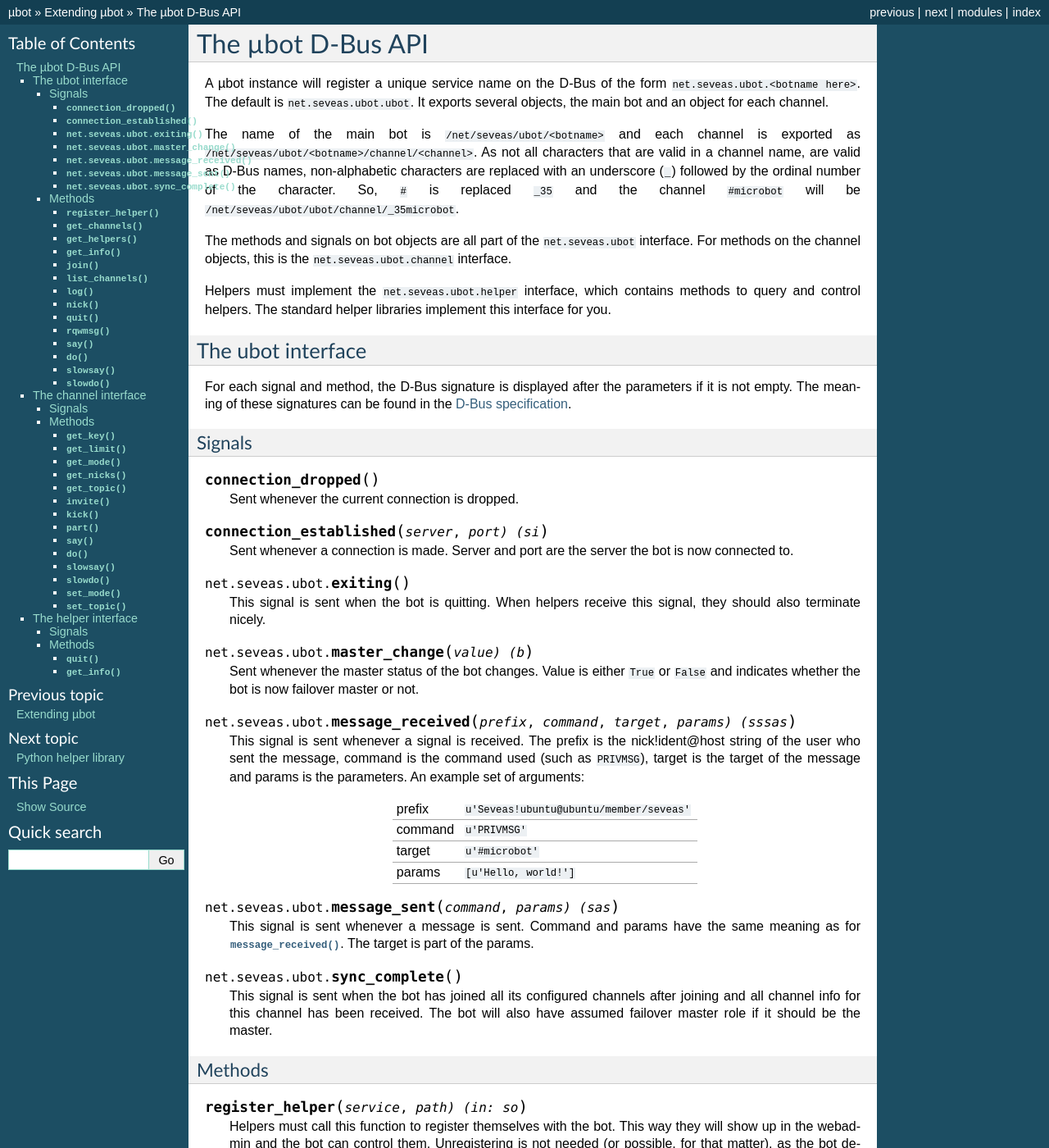
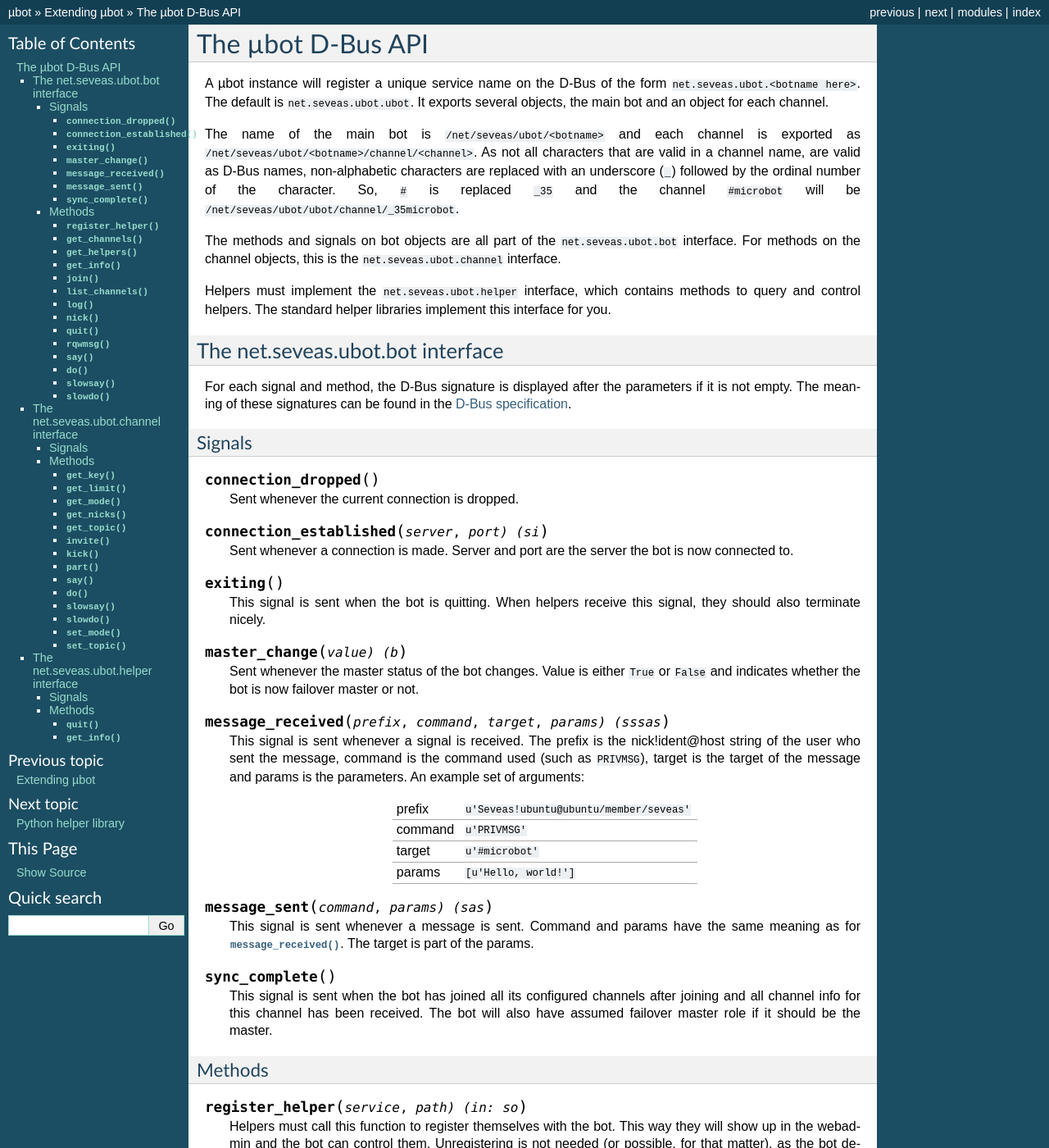
Before and after one commit to seveas/ubot, a Sphinx documentation site: the page built from doc/dbusapi.rst, in a window 1280 px wide and 1400 px high. Shown: the whole window at 82% size. Built offline with Sphinx 7.4.7, drawn with Linux system fonts in a browser that asks for light colours; some of the changed text lies outside the part shown.

Commit message:
Rename the net.seveas.ubot interface to net.seveas.ubot.bot

```diff
--- a/doc/dbusapi.rst
+++ b/doc/dbusapi.rst
@@ -12,16 +12,16 @@ non-alphabetic characters are replaced with an underscore (``_``) followed by
 the ordinal number of the character. So, ``#`` is replaced ``_35`` and the
 channel ``#microbot`` will be ``/net/seveas/ubot/ubot/channel/_35microbot``.
 
-The methods and signals on bot objects are all part of the ``net.seveas.ubot``
-interface. For methods on the channel objects, this is the
-``net.seveas.ubot.channel`` interface.
+The methods and signals on bot objects are all part of the
+``net.seveas.ubot.bot`` interface. For methods on the channel objects, this is
+the ``net.seveas.ubot.channel`` interface.
 
 Helpers must implement the ``net.seveas.ubot.helper`` interface, which contains
 methods to query and control helpers. The standard helper libraries implement
 this interface for you.
 
-The ubot interface
-------------------
+The net.seveas.ubot.bot interface
+---------------------------------
 
 For each signal and method, the D-Bus signature is displayed after the
 parameters if it is not empty. The meaning of these signatures can be found in
@@ -38,17 +38,17 @@ Signals
 
    Sent whenever a connection is made. Server and port are the server the bot
    is now connected to.
-.. function:: net.seveas.ubot.exiting()
+.. function:: exiting()
 
    This signal is sent when the bot is quitting. When helpers receive this
    signal, they should also terminate nicely.
 
-.. function:: net.seveas.ubot.master_change(value) (b)
+.. function:: master_change(value) (b)
 
    Sent whenever the master status of the bot changes. Value is either ``True``
    or ``False`` and indicates whether the bot is now failover master or not.
 
-.. function:: net.seveas.ubot.message_received(prefix, command, target, params) (sssas)
+.. function:: message_received(prefix, command, target, params) (sssas)
 
    This signal is sent whenever a signal is received. The prefix is the
    nick!ident\@host string of the user who sent the message, command is the
@@ -62,13 +62,13 @@ Signals
    params  ``[u'Hello, world!']``
    ======= =========================================
 
-.. function:: net.seveas.ubot.message_sent(command, params) (sas)
+.. function:: message_sent(command, params) (sas)
 
    This signal is sent whenever a message is sent. Command and params have the
    same meaning as for :func:`message_received`. The target is part of the
    params.
 
-.. function:: net.seveas.ubot.sync_complete()
+.. function:: sync_complete()
 
    This signal is sent when the bot has joined all its configured channels
    after joining and all channel info for this channel has been received. The
```
Also changed, not shown: other parts of doc/dbusapi.rst (+4 -4 lines), 5 other files.
